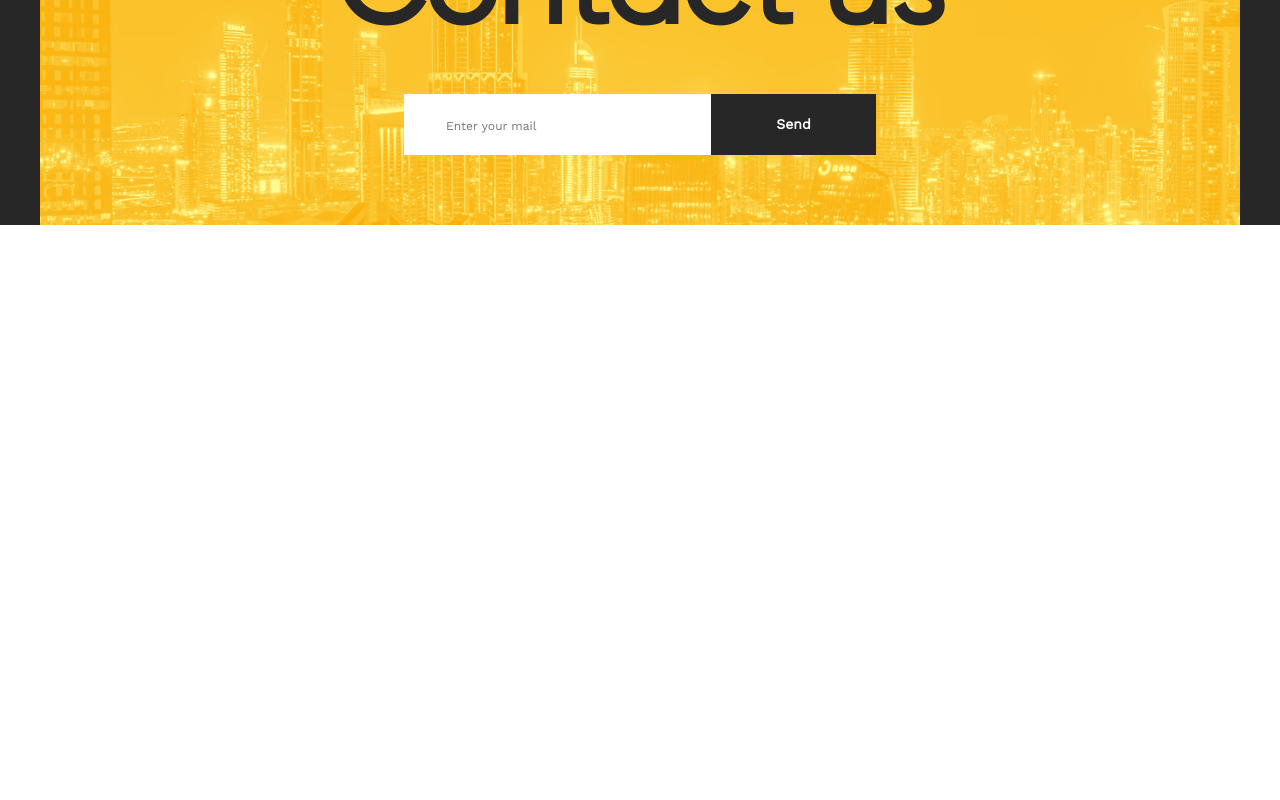
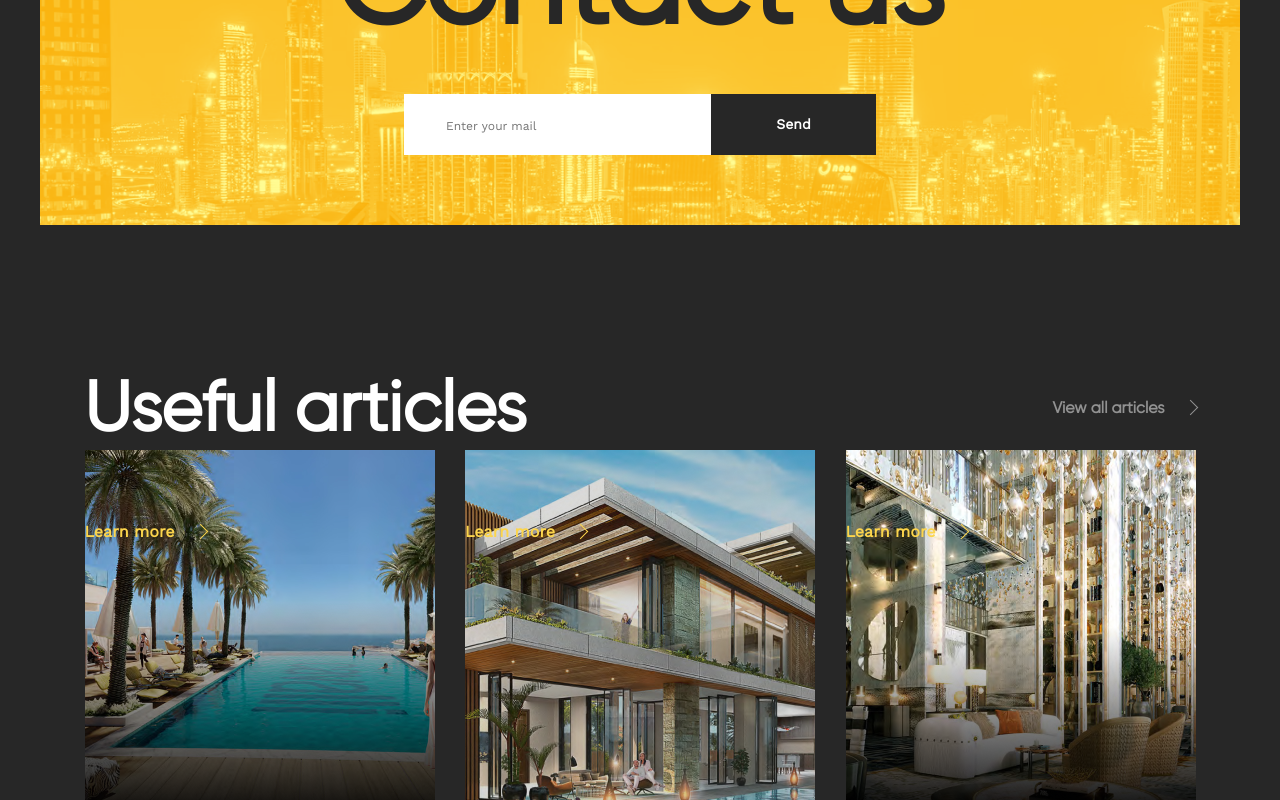
Before and after one commit to VitaliyM/agroshop, a React (Create React App) app: page / in a window 1280 px wide. Shown: the part 4767-5567 px from the top of the page. Before the commit the page ends 4992 px from the top, so only its background shows below. Built offline with nearby package versions, Linux system fonts and the light colour scheme.

Commit message:
Useful Article Block

```diff
--- a/src/components/main/Main.jsx
+++ b/src/components/main/Main.jsx
@@ -5,6 +5,7 @@ import LatestProjects from './latestProjects/LatestProjects';
 import VideoApartments from './videoApartments/VideoApartments';
 import DontLimit from './dontLimit/DontLimit';
 import ContactUs from './contactUs/ContactUs';
+import UsefulArticles from './usefulArticles/UsefulArticles';
 
 const Main = () => {
   return (
@@ -14,6 +15,7 @@ const Main = () => {
         <VideoApartments />
         <DontLimit />
         <ContactUs />
+        <UsefulArticles />
     </main>
   )
 }
--- /dev/null
+++ b/src/components/main/usefulArticles/UsefulArticles.jsx
@@ -0,0 +1,35 @@
+import React from 'react';
+import './usefulArticles.css';
+
+const UsefulArticles = () => {
+  return (
+    <div className='UsefulArtBlock'>
+        <div className='UsefulArtHeader'>
+            <div className='UsefulArtBigText'>Useful articles</div>
+            <div className='UsefulArtViewAll'>View all articles</div>
+        </div>
+        <div className='UsefulArtWrapper'>
+            <div className='UsefulArticle article1'>
+                <div className='articleDate'></div>
+                <div className='articleHeader'></div>
+                <div className='articleText'></div>
+                <div className='articleLearnMore'>Learn more</div>
+            </div>
+            <div className='UsefulArticle article2'>
+                <div className='articleDate'></div>
+                <div className='articleHeader'></div>
+                <div className='articleText'></div>
+                <div className='articleLearnMore'>Learn more</div>
+            </div>
+            <div className='UsefulArticle article3'>
+                <div className='articleDate'></div>
+                <div className='articleHeader'></div>
+                <div className='articleText'></div>
+                <div className='articleLearnMore'>Learn more</div>
+            </div>
+        </div>
+    </div>
+  )
+}
+
+export default UsefulArticles
--- /dev/null
+++ b/src/components/main/usefulArticles/usefulArticles.css
@@ -0,0 +1,106 @@
+@font-face {
+    font-family: 'Gilroy';
+    src: url(../../../fonts/Gilroy/Gilroy-Regular.ttf);
+}
+
+@font-face {
+    font-family: 'Work Sans';
+    src: url(../../../fonts/Worksans/WorkSans-Regular.otf)
+}
+
+.UsefulArtBlock {
+    width: 100%;
+    margin-top: 140px;
+    display: flex;
+    flex-direction: column;
+    align-items: center;
+}
+
+.UsefulArtHeader {
+    width: 1111px;
+    display: flex;
+    justify-content: space-between;
+}
+
+.UsefulArtBigText {
+    font-family: 'Gilroy';
+    font-style: normal;
+    font-weight: 700;
+    font-size: 70px;
+    line-height: 85px;
+    color: #FFFFFF;
+}
+
+.UsefulArtViewAll {
+    display: flex;
+    align-items: center;
+    font-family: 'Gilroy';
+    font-style: normal;
+    font-weight: 600;
+    font-size: 16px;
+    line-height: 21px;
+    color: #929292;
+}
+
+.UsefulArtViewAll::after {
+    display: block;
+    margin-left: 20px;
+    content: '';
+    border-top: 1px solid #929292;
+    border-right: 1px solid #929292;
+    width: 10px;
+    height: 10px;
+    transform: rotateZ(45deg);
+}
+
+.UsefulArtWrapper {
+    width: 1111px;
+    display: flex;
+    justify-content: space-between;
+}
+
+.UsefulArticle {
+    background-size: cover;
+    width: 350px;
+    height: 350px;
+}
+
+.article1 {
+    background: url(../../../images/useful1.png) no-repeat;
+}
+
+.article2 {
+    background: url(../../../images/project2.png) no-repeat;
+}
+
+.article3 {
+    background: url(../../../images/useful3.png) no-repeat;
+}
+
+.articleDate {}
+
+.articleHeader {}
+
+.articleText {}
+
+.articleLearnMore {
+    display: flex;
+    align-items: center;
+    font-family: 'Work Sans';
+    font-style: normal;
+    font-weight: 600;
+    font-size: 16px;
+    line-height: 24px;
+    color: #FCD54C;
+}
+
+.articleLearnMore::after {
+    display: block;
+    margin-left: 20px;
+    content: '';
+    border-top: 1px solid #FCD54C;
+    border-right: 1px solid #FCD54C;
+    width: 10px;
+    height: 10px;
+    transform: rotateZ(45deg);
+}
```
